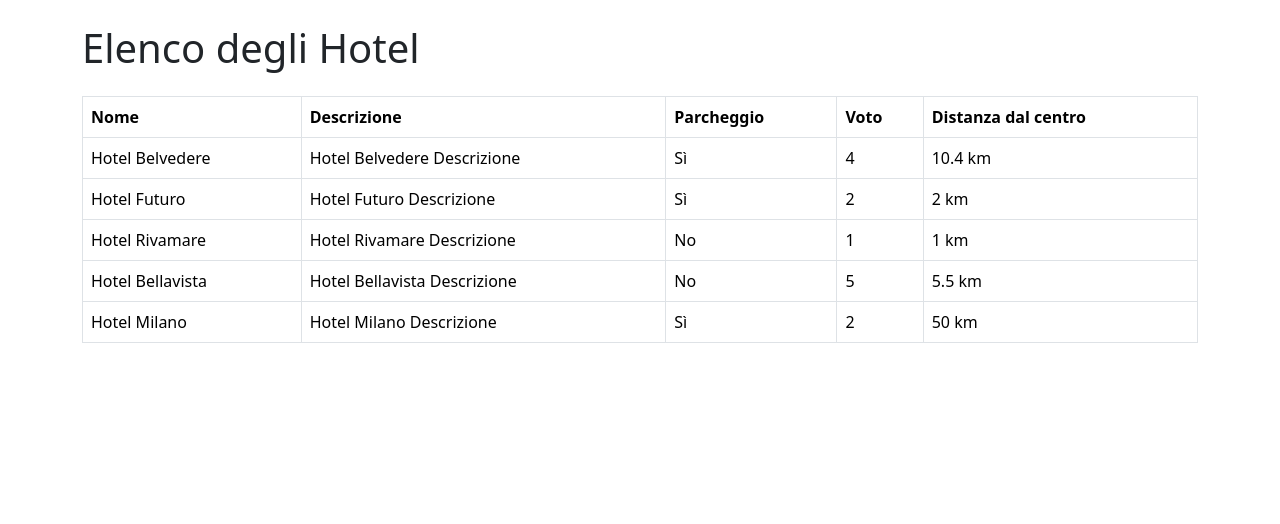
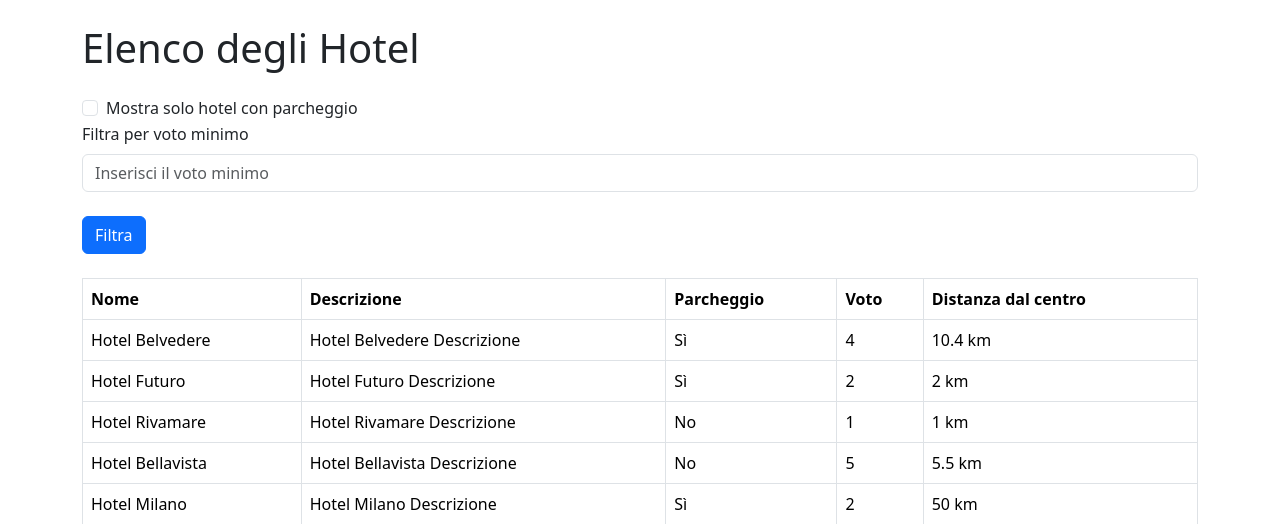
Before and after one commit to antoniozacca/php-hotel, a PHP site: page / in a window 1280 px wide. Shown: the top 524 px of the page. Run offline with PHP 8.4, Linux system fonts and the light colour scheme.

Commit message:
finish exercise

```diff
--- a/index.php
+++ b/index.php
@@ -1,7 +1,6 @@
 <?php
 
 $hotels = [
-
     [
         'name' => 'Hotel Belvedere',
         'description' => 'Hotel Belvedere Descrizione',
@@ -37,9 +36,29 @@
         'vote' => 2,
         'distance_to_center' => 50
     ],
-
 ];
 
+$filteredHotels = $hotels;
+
+if (isset($_GET['parking']) && $_GET['parking'] == '1') {
+    $filteredHotels = [];
+    foreach ($hotels as $hotel) {
+        if ($hotel['parking']) {
+            $filteredHotels[] = $hotel;
+        }
+    }
+}
+
+if (isset($_GET['vote']) && is_numeric($_GET['vote'])) {
+    $minVote = (int)$_GET['vote'];
+    $tempHotels = [];
+    foreach ($filteredHotels as $hotel) {
+        if ($hotel['vote'] >= $minVote) {
+            $tempHotels[] = $hotel;
+        }
+    }
+    $filteredHotels = $tempHotels;
+}
 ?>
 
 <!DOCTYPE html>
@@ -53,6 +72,23 @@
 <body>
     <div class="container">
         <h1 class="my-4">Elenco degli Hotel</h1>
+
+        <!-- Filter Form -->
+        <form method="GET" class="mb-4">
+            <div class="form-check">
+                <input class="form-check-input" type="checkbox" name="parking" value="1" id="parking" <?php if (isset($_GET['parking']) && $_GET['parking'] == '1') echo 'checked'; ?>>
+                <label class="form-check-label" for="parking">
+                    Mostra solo hotel con parcheggio
+                </label>
+            </div>
+            <div class="mb-3">
+                <label for="vote" class="form-label">Filtra per voto minimo</label>
+                <input type="text" class="form-control" name="vote" id="vote" placeholder="Inserisci il voto minimo" value="<?php echo isset($_GET['vote']) ? htmlspecialchars($_GET['vote']) : ''; ?>">
+            </div>
+            <button type="submit" class="btn btn-primary mt-2">Filtra</button>
+        </form>
+
+        <!-- Hotel Table -->
         <table class="table table-bordered">
             <thead>
                 <tr>
@@ -64,15 +100,21 @@
                 </tr>
             </thead>
             <tbody>
-                <?php foreach ($hotels as $hotel): ?>
+                <?php if (empty($filteredHotels)): ?>
                     <tr>
-                        <td><?php echo $hotel['name']; ?></td>
-                        <td><?php echo $hotel['description']; ?></td>
+                        <td colspan="5" class="text-center">Nessun hotel trovato.</td>
+                    </tr>
+                <?php else: ?>
+                    <?php foreach ($filteredHotels as $hotel): ?>
+                        <tr>
+                            <td><?php echo htmlspecialchars($hotel['name']); ?></td>
+                            <td><?php echo htmlspecialchars($hotel['description']); ?></td>
                             <td><?php echo $hotel['parking'] ? 'Sì' : 'No'; ?></td>
-                        <td><?php echo $hotel['vote']; ?></td>
-                        <td><?php echo $hotel['distance_to_center']; ?> km</td>
+                            <td><?php echo htmlspecialchars($hotel['vote']); ?></td>
+                            <td><?php echo htmlspecialchars($hotel['distance_to_center']); ?> km</td>
                         </tr>
                     <?php endforeach; ?>
+                <?php endif; ?>
             </tbody>
         </table>
     </div>
```
Lines whose indentation alone changed are shown as unchanged.
